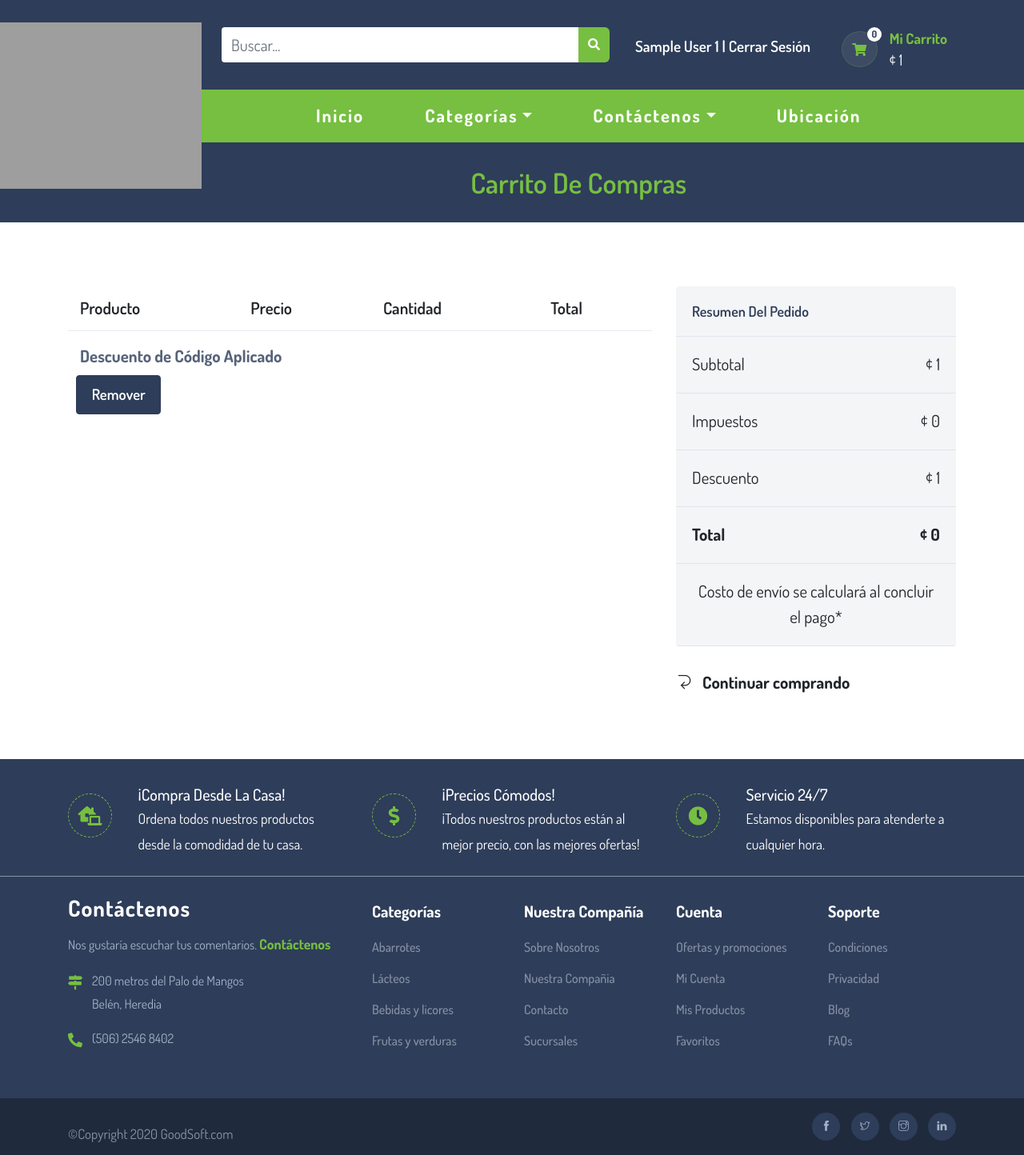
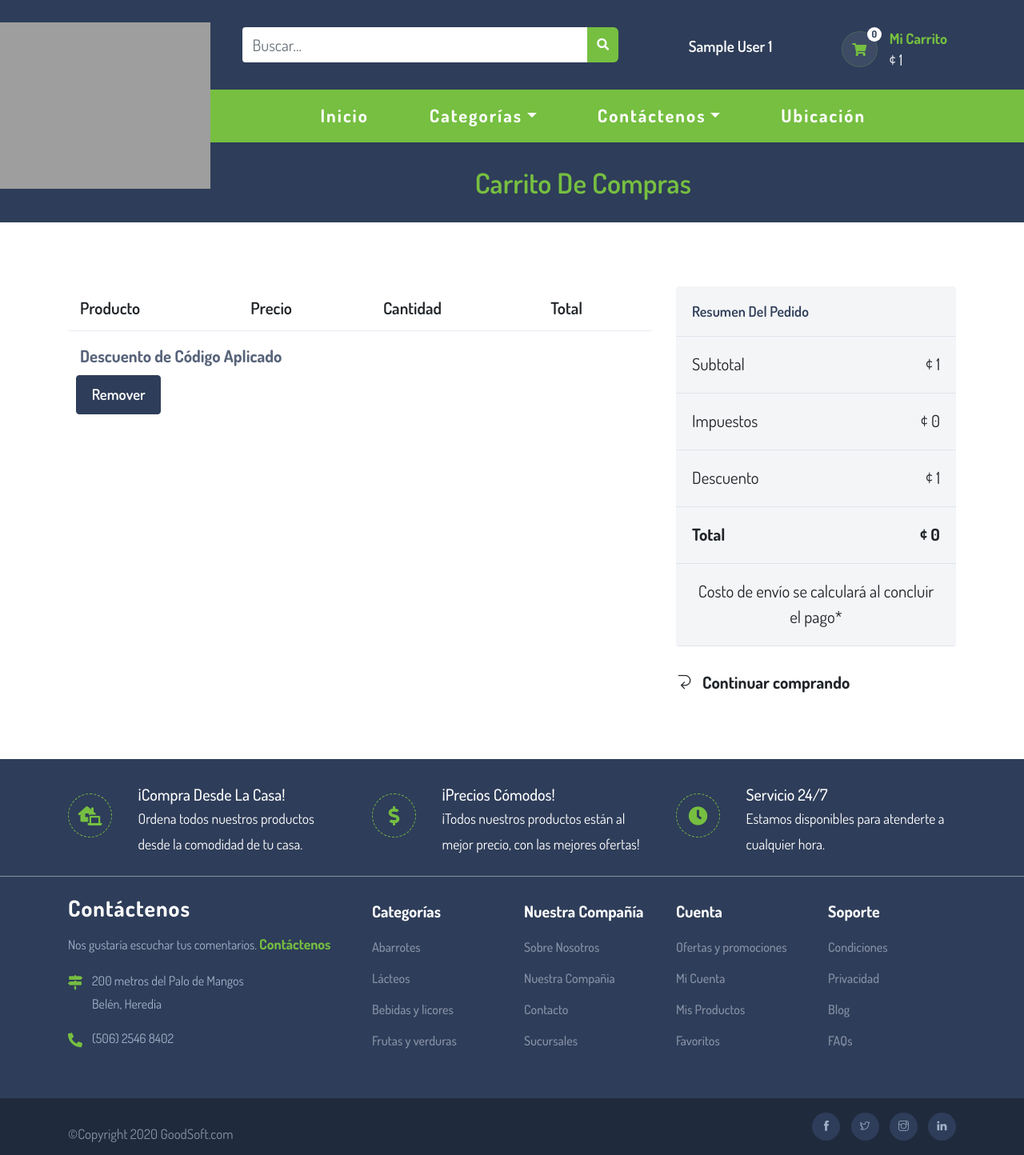
Before and after one commit to josgabfer/Alfagada, a PHP site: page /carrito.php in a window 1280 px wide. Shown: the whole page at 80% size. Run offline with PHP 8.4, Linux system fonts and the light colour scheme; the visitor is signed in with stand-in values (Sample User, id 1); lists and menus that the app fills with data are empty; some libraries are stand-ins or nearby versions; grey boxes are pictures that could not be loaded.

Commit message:
topBar mejorado

```diff
--- a/Resources/Sections/topBar.php
+++ b/Resources/Sections/topBar.php
@@ -27,7 +27,7 @@
                     }
                     else
                     {
-                        echo "<li><a href=''>" . $_SESSION["NombreUsuario"] ."&nbsp" . $_SESSION["ApellidoUsuario"] . "</a></li><li><a href=''>&nbsp|&nbsp</a></li><li><a href='logout.php'>Cerrar Sesión</a></li>";
+                        echo "<li><a href=''>" . $_SESSION["NombreUsuario"] ."&nbsp" . $_SESSION["ApellidoUsuario"] . "</a>";
                     }
                 ?>
             </ul>
--- a/Resources/Styles/styles_top_bar.css
+++ b/Resources/Styles/styles_top_bar.css
@@ -33,8 +33,8 @@ a {
 .header_logo{
     float: left;
     width: 25%;
-    margin-right: -10%;
     margin-top: -2.5%;
+    margin-left: -9%;
 }
 
 .nav-brand{
@@ -47,7 +47,6 @@ a {
 .nav-brand img{
     max-height: 100%;
     max-width: 100%;
-    margin-left: -40%;
     margin-bottom: 5%;
 }
 
@@ -63,7 +62,7 @@ a {
 .header_search .form-control{
     border: none;
     font-size: 125%;
-    margin-left: 5%;
+    margin-left: 8%;
 
 }
 button.btn.search_btn {
@@ -79,16 +78,18 @@ button.btn.search_btn {
 
 .header_login{
     float: left;
-    width: 40%;
+    width: 25%;
     padding: 1rem 4rem;
     margin-top: -2.5%;
-    margin-left: -3%;
 
 }
 
 .header_login ul li{
     display: inline-block;
     padding: 0rem 0rem;
+}
+.header_login ul {
+    text-align: center;
 }
 
 .header_login ul li a{
@@ -103,7 +104,6 @@ button.btn.search_btn {
     float: left;
     align-items: center;
     margin-top: -2%;
-    margin-left: -11%;
 
 }
 .ss_right {
```
